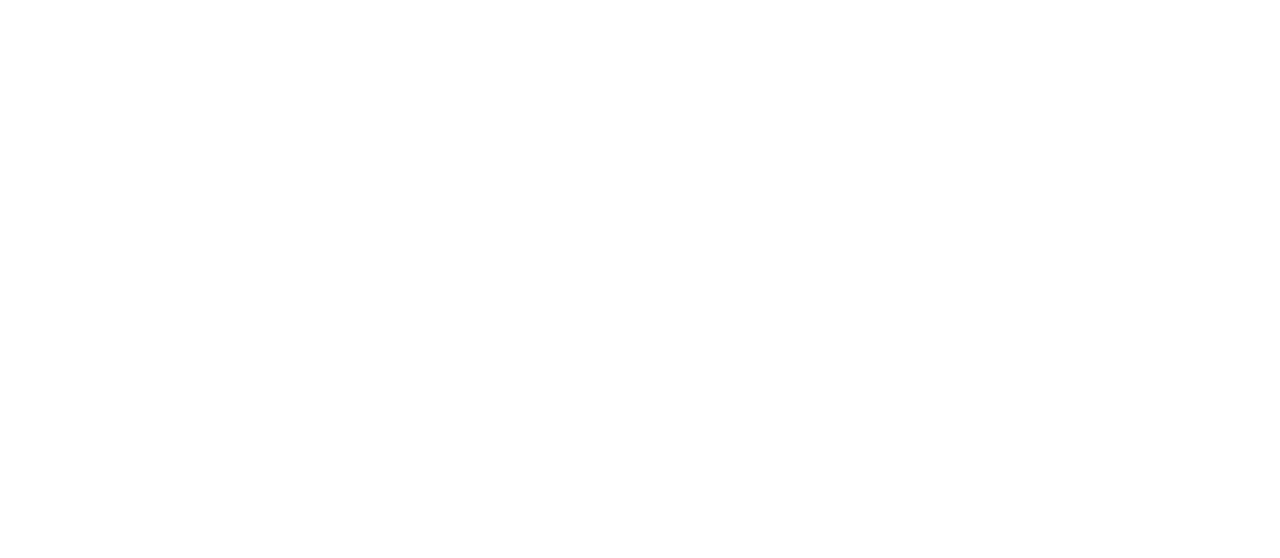
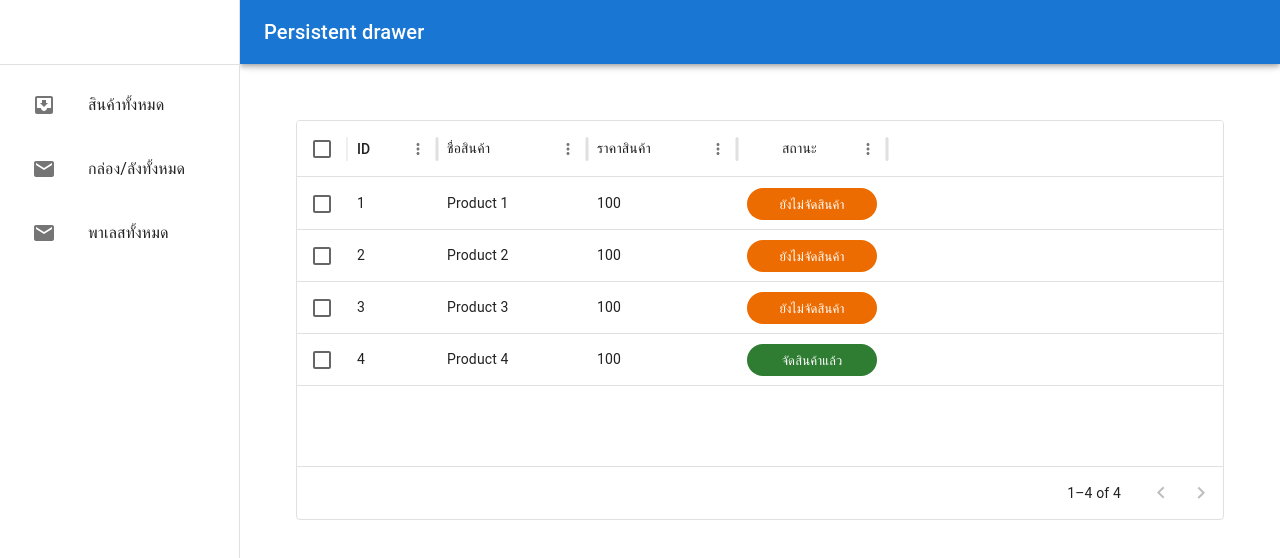
Before and after one commit to palmmy2542/barcode-packing, a React (Vite) app: page /cases in a window 1280 px wide. Before the commit this address had no page. Shown: the top 558 px of the page. Built offline with nearby package versions, Linux system fonts and the light colour scheme.

Commit message:
feat: init route

```diff
--- a/src/components/SideBar/SideBar.tsx
+++ b/src/components/SideBar/SideBar.tsx
@@ -109,8 +109,8 @@ export default function PersistentDrawerLeft({ main }: { main: JSX.Element }) {
         <List>
           {[
             { text: "สินค้าทั้งหมด", path: "/", icon: <InboxIcon /> },
-            { text: "กล่อง/ลังทั้งหมด", path: "/box", icon: <MailIcon /> },
-            { text: "พาเลสทั้งหมด", path: "/palette", icon: <MailIcon /> },
+            { text: "กล่อง/ลังทั้งหมด", path: "/cases", icon: <MailIcon /> },
+            { text: "พาเลสทั้งหมด", path: "/palettes", icon: <MailIcon /> },
           ].map(({ text, icon, path }, index) => (
             <ListItem key={`${text}-${index}`} onClick={() => navigate(path)}>
               <ListItemButton>
--- /dev/null
+++ b/src/pages/PackingCases/PackingCases.tsx
@@ -0,0 +1,81 @@
+import { Box, Chip } from "@mui/material";
+import { DataGrid, GridColDef } from "@mui/x-data-grid";
+
+enum PROUDCT_PACKED_STATUS {
+  READY = "READY",
+  PACKED = "PACKED",
+}
+
+const rows = [
+  { id: 1, name: "Product 1", price: 100, status: PROUDCT_PACKED_STATUS.READY },
+  { id: 2, name: "Product 2", price: 100, status: PROUDCT_PACKED_STATUS.READY },
+  { id: 3, name: "Product 3", price: 100, status: PROUDCT_PACKED_STATUS.READY },
+  {
+    id: 4,
+    name: "Product 4",
+    price: 100,
+    status: PROUDCT_PACKED_STATUS.PACKED,
+  },
+];
+
+const columns: GridColDef<(typeof rows)[number]>[] = [
+  { field: "id", headerName: "ID", width: 90 },
+  {
+    field: "name",
+    headerName: "ชื่อสินค้า",
+    width: 150,
+    editable: true,
+  },
+  {
+    field: "price",
+    headerName: "ราคาสินค้า",
+    width: 150,
+    editable: true,
+  },
+  {
+    field: "status",
+    headerName: "สถานะ",
+    width: 150,
+    align: "center",
+    headerAlign: "center",
+    hideable: true,
+    renderCell: (params) => {
+      if (params.value === PROUDCT_PACKED_STATUS.READY) {
+        return (
+          <Chip
+            label="ยังไม่จัดสินค้า"
+            color="warning"
+            sx={{ width: "100%" }}
+          />
+        );
+      } else if (params.value === PROUDCT_PACKED_STATUS.PACKED) {
+        return (
+          <Chip label="จัดสินค้าแล้ว" color="success" sx={{ width: "100%" }} />
+        );
+      }
+    },
+  },
+];
+
+const PackingCases = () => {
+  return (
+    <Box sx={{ height: 400, width: "100%" }}>
+      <DataGrid
+        rows={rows}
+        columns={columns}
+        initialState={{
+          pagination: {
+            paginationModel: {
+              pageSize: 5,
+            },
+          },
+        }}
+        pageSizeOptions={[5]}
+        checkboxSelection
+        disableRowSelectionOnClick
+      />
+    </Box>
+  );
+};
+
+export default PackingCases;
--- /dev/null
+++ b/src/pages/PackingCases/index.ts
@@ -0,0 +1,3 @@
+import PackingCases from "./PackingCases";
+
+export default PackingCases;
--- /dev/null
+++ b/src/pages/Palettes/Palettes.tsx
@@ -0,0 +1,81 @@
+import { Box, Chip } from "@mui/material";
+import { DataGrid, GridColDef } from "@mui/x-data-grid";
+
+enum PROUDCT_PACKED_STATUS {
+  READY = "READY",
+  PACKED = "PACKED",
+}
+
+const rows = [
+  { id: 1, name: "Product 1", price: 100, status: PROUDCT_PACKED_STATUS.READY },
+  { id: 2, name: "Product 2", price: 100, status: PROUDCT_PACKED_STATUS.READY },
+  { id: 3, name: "Product 3", price: 100, status: PROUDCT_PACKED_STATUS.READY },
+  {
+    id: 4,
+    name: "Product 4",
+    price: 100,
+    status: PROUDCT_PACKED_STATUS.PACKED,
+  },
+];
+
+const columns: GridColDef<(typeof rows)[number]>[] = [
+  { field: "id", headerName: "ID", width: 90 },
+  {
+    field: "name",
+    headerName: "ชื่อสินค้า",
+    width: 150,
+    editable: true,
+  },
+  {
+    field: "price",
+    headerName: "ราคาสินค้า",
+    width: 150,
+    editable: true,
+  },
+  {
+    field: "status",
+    headerName: "สถานะ",
+    width: 150,
+    align: "center",
+    headerAlign: "center",
+    hideable: true,
+    renderCell: (params) => {
+      if (params.value === PROUDCT_PACKED_STATUS.READY) {
+        return (
+          <Chip
+            label="ยังไม่จัดสินค้า"
+            color="warning"
+            sx={{ width: "100%" }}
+          />
+        );
+      } else if (params.value === PROUDCT_PACKED_STATUS.PACKED) {
+        return (
+          <Chip label="จัดสินค้าแล้ว" color="success" sx={{ width: "100%" }} />
+        );
+      }
+    },
+  },
+];
+
+const Palettes = () => {
+  return (
+    <Box sx={{ height: 400, width: "100%" }}>
+      <DataGrid
+        rows={rows}
+        columns={columns}
+        initialState={{
+          pagination: {
+            paginationModel: {
+              pageSize: 5,
+            },
+          },
+        }}
+        pageSizeOptions={[5]}
+        checkboxSelection
+        disableRowSelectionOnClick
+      />
+    </Box>
+  );
+};
+
+export default Palettes;
--- /dev/null
+++ b/src/pages/Palettes/index.ts
@@ -0,0 +1,3 @@
+import Palettes from "./Palettes";
+
+export default Palettes;
--- a/src/routes.tsx
+++ b/src/routes.tsx
@@ -1,8 +1,14 @@
 import { Route, Routes } from "react-router-dom";
 import Products from "./pages/Products";
 import BaseLayout from "./containers/BaseLayout";
+import PackingCases from "./pages/PackingCases";
+import Palettes from "./pages/Palettes";
 
-const routes: Route[] = [{ path: "/", element: <Products /> }];
+const routes: Route[] = [
+  { path: "/", element: <Products /> },
+  { path: "cases", element: <PackingCases /> },
+  { path: "palettes", element: <Palettes /> },
+];
 
 const RoutesWrapper = () => {
   return (
```
